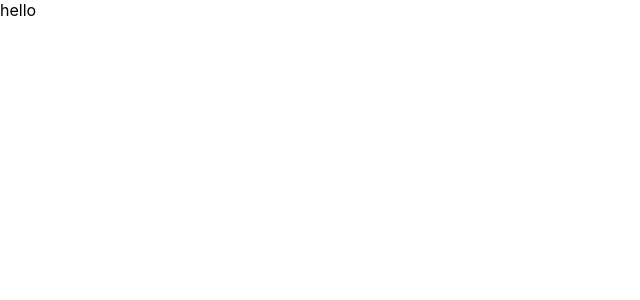
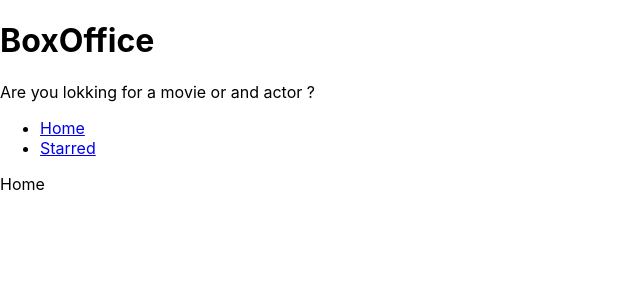
Before and after one commit to yugkumawat-123/box-office-app, a React (Create React App) app: page / in a window 1280 px wide. Shown: the top 300 px of the page, without its empty margins (0-640 px from the left). Built offline with nearby package versions, Linux system fonts and the light colour scheme.

Commit message:
added navigation and shared layout for home and starred layout

```diff
--- a/package.json
+++ b/package.json
@@ -5,6 +5,7 @@
   "dependencies": {
     "react": "^18.3.1",
     "react-dom": "^18.3.1",
+    "react-router-dom": "^6.24.0",
     "react-scripts": "5.0.1",
     "web-vitals": "^2.1.4",
     "workbox-background-sync": "^6.6.0",
--- a/src/App.jsx
+++ b/src/App.jsx
@@ -1,5 +1,34 @@
+import { BrowserRouter, Routes, Route } from "react-router-dom";
+import Home from "./pages/Home";
+import Starred from "./pages/Starred";
+import MainLayout from "./components/MainLayout";
+
 function App() {
-  return <div>hello</div>;
+  return (
+    <BrowserRouter>
+      <Routes>
+        <Route element={<MainLayout />}>
+          <Route path="/" element={<Home />} />
+          <Route path="/Starred" element={<Starred />} />
+        </Route>
+        <Route path="*" element={<div>Not Found</div>} />
+
+        {/* <Route path="/" element={<App />}>
+      <Route index element={<Home />} />
+      <Route path="teams" element={<Teams />}>
+        <Route path=":teamId" element={<Team />} />
+        <Route path="new" element={<NewTeamForm />} />
+        <Route index element={<LeagueStandings />} />
+      </Route>
+    </Route>
+    <Route element={<PageLayout />}>
+      <Route path="/privacy" element={<Privacy />} />
+      <Route path="/tos" element={<Tos />} />
+    </Route>
+    <Route path="contact-us" element={<Contact />} /> */}
+      </Routes>
+    </BrowserRouter>
+  );
 }
 
 export default App;
--- /dev/null
+++ b/src/components/AppTitle.jsx
@@ -0,0 +1,12 @@
+export default function AppTitle(props) {
+  const {
+    title = "BoxOffice",
+    subtitle = "Are you lokking for a movie or and actor ?",
+  } = props;
+  return (
+    <div>
+      <h1>{title}</h1>
+      <p>{subtitle}</p>
+    </div>
+  );
+}
--- /dev/null
+++ b/src/components/MainLayout.jsx
@@ -0,0 +1,14 @@
+import { Outlet } from "react-router-dom";
+import Navs from "./Navs";
+import AppTitle from "./AppTitle";
+
+const MainLayout = () => {
+  return (
+    <div>
+      <AppTitle />
+      <Navs />
+      <Outlet />
+    </div>
+  );
+};
+export default MainLayout;
--- /dev/null
+++ b/src/components/Navs.jsx
@@ -0,0 +1,27 @@
+import { Link } from "react-router-dom";
+
+const LINKS = [
+  {
+    text: "Home",
+    to: "/",
+  },
+  {
+    text: "Starred",
+    to: "/Starred",
+  },
+];
+
+const Navs = () => {
+  return (
+    <div>
+      <ul>
+        {LINKS.map((item) => (
+          <li key={item.to}>
+            <Link to={item.to}>{item.text}</Link>
+          </li>
+        ))}
+      </ul>
+    </div>
+  );
+};
+export default Navs;
--- /dev/null
+++ b/src/pages/Home.jsx
@@ -0,0 +1,5 @@
+const Home = () => {
+  return <div>Home</div>;
+};
+
+export default Home;
--- /dev/null
+++ b/src/pages/Starred.jsx
@@ -0,0 +1,5 @@
+const Starred = () => {
+  return <div>Starred page </div>;
+};
+
+export default Starred;
```
Also changed, not shown: 2 other files (tests, documents, lock files or other folders).
